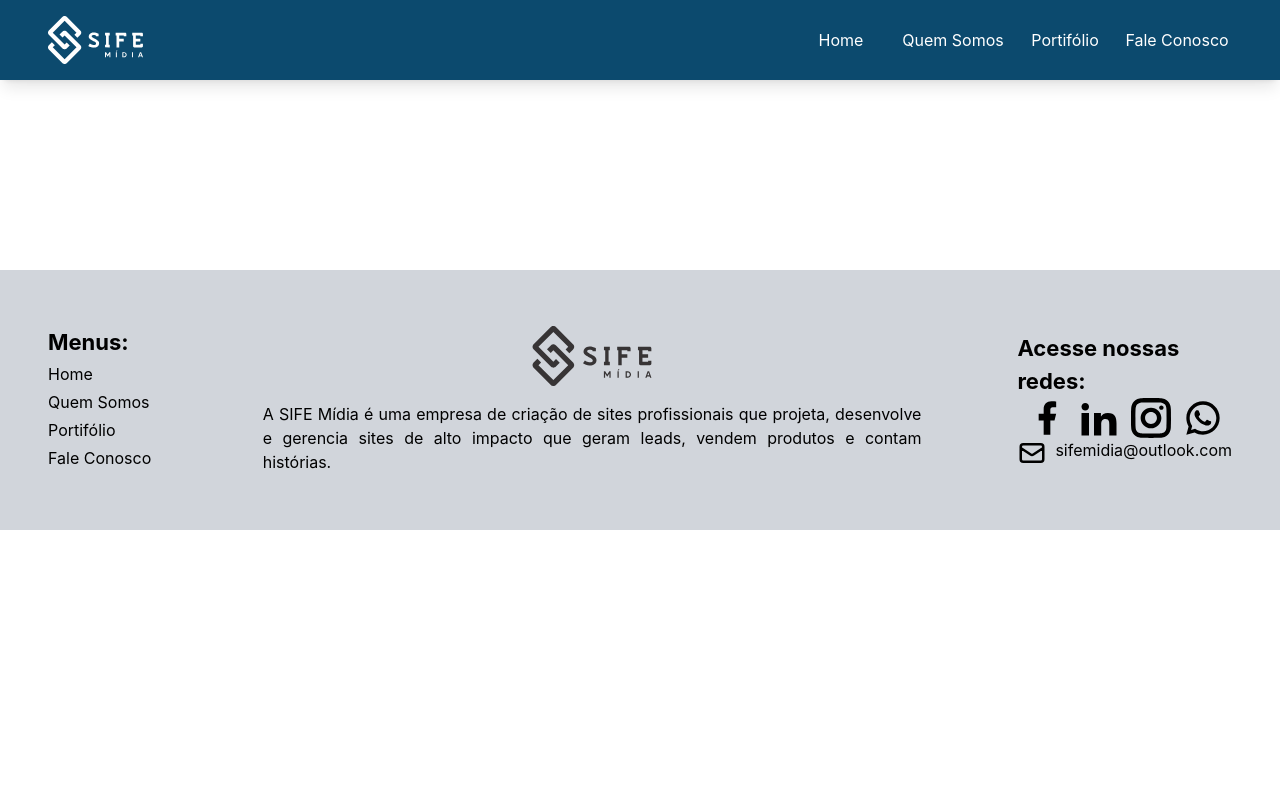
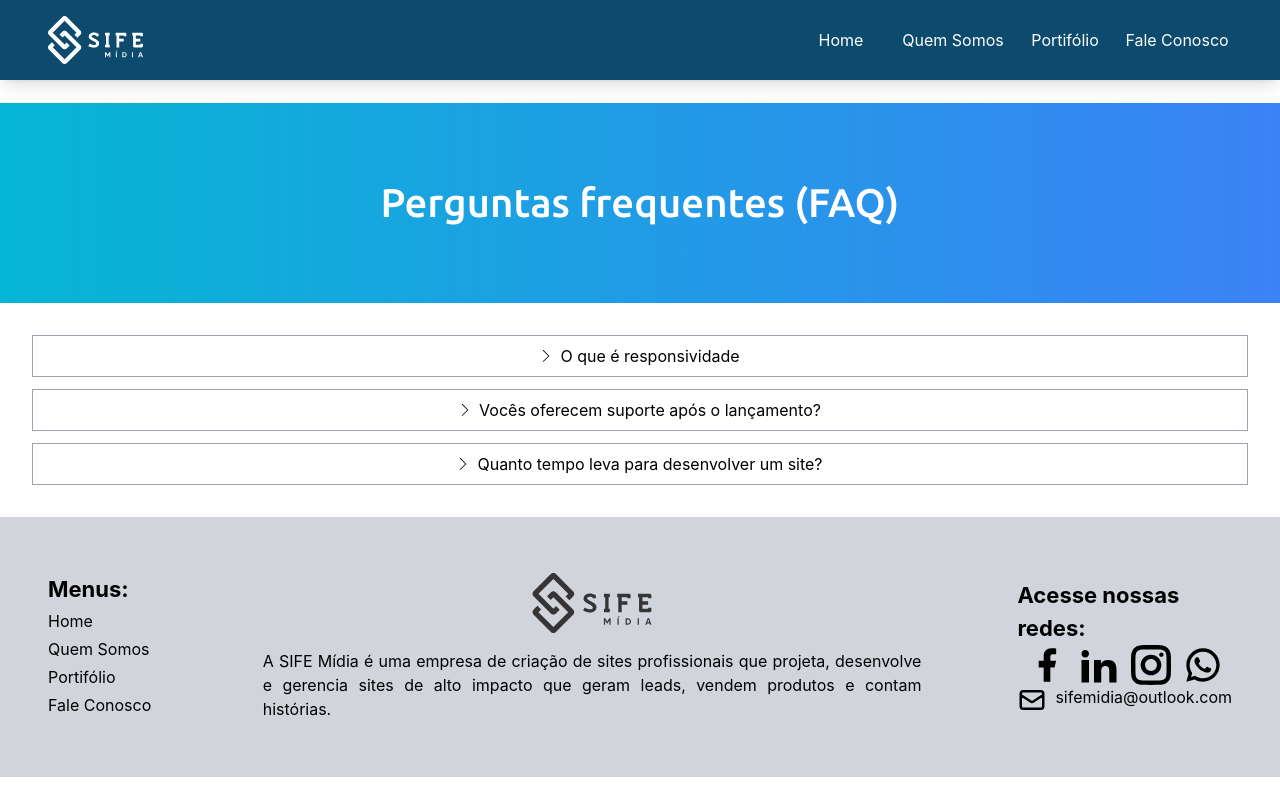
Before and after one commit to simoncarvalho10/sifemidia, a React (Vite) app: page /faq in a window 1280 px wide. Built offline with nearby package versions, Linux system fonts and the light colour scheme.

Commit message:
add page Faq

```diff
--- a/src/App.jsx
+++ b/src/App.jsx
@@ -7,6 +7,7 @@ import Home from './pages/home'
 import Contact from "./pages/contact";
 import Footer from './pages/footer'
 import About from './pages/about'
+import Faq from './pages/faq'
 
 function App() {
     return(
@@ -15,8 +16,9 @@ function App() {
                 <Head />
                     <Routes>
                         <Route path="/" element={<Home />} />
+                        <Route path="/about" element={<About />} />
                         <Route path="/contact" element={<Contact />} />
-                        <Route path="/about" element={<About />} />
+                        <Route path="/faq" element={<Faq />} />
                     </Routes>
                 <Footer />
             </Router>
--- /dev/null
+++ b/src/pages/faq.jsx
@@ -0,0 +1,73 @@
+import React, { useState } from "react";
+import { SlArrowRight, SlArrowDown } from "react-icons/sl";
+
+function faq() {
+    const [menus, setMenus] = useState({}); // Armazena o estado de cada submenu
+
+    const toggleSubmenu = (submenuId) => {
+        setMenus((prev) => ({
+            ...prev,
+            [submenuId]: !prev[submenuId], // Alterna o estado do submenu específico
+        }));
+    };
+
+    return (
+        <div className="flex flex-col items-center justify-center mt-[80px]">
+            <div class="w-full h-[200px] flex items-center justify-center text-white bg-gradient-to-r from-cyan-500 to-blue-500">
+                <h4 className="text-[40px] font-ubuntu mx-8">
+                    Perguntas frequentes (FAQ)
+                </h4>
+            </div>
+            <div className="w-full flex mx-8 flex-col items-center justify-center p-8 text-black">
+            <ul className="w-full flex flex-col items-center justify-center gap-3">
+                <li className="w-full flex flex-col bg-white border border-gray-400 hover:bg-gray-200">
+                    <button
+                    onClick={() => toggleSubmenu("submenu1")}
+                    className="flex items-center justify-center h-[40px] gap-2"
+                    >
+                        {!menus["submenu1"] ? <SlArrowRight size={12} /> : <SlArrowDown size={12} />}
+                        O que é responsividade
+                    </button>
+                    <ul id="submenu1" className="submenu border border-gray-300 bg-white p-6" style={{ display: menus["submenu1"] ? "block" : "none" }}>
+                        <li>
+                            <p> Responsividade é a capacidade de um site ou aplicativo de se adaptar automaticamente a diferentes tamanhos de tela e dispositivos, como computadores, tablets e smartphones, garantindo uma experiência de uso consistente e agradável. Um design responsivo ajusta elementos como layout, imagens, texto e menus para manter a funcionalidade e a estética, independentemente do dispositivo utilizado. </p>
+                        </li>
+                    </ul>
+                </li>
+                <li className="w-full flex flex-col bg-white border border-gray-400 hover:bg-gray-200">
+                    <button
+                    onClick={() => toggleSubmenu("submenu2")} // Corrigido para React
+                    className="flex items-center justify-center h-[40px] gap-2"
+                    >
+                        {!menus["submenu2"] ? <SlArrowRight size={12} /> : <SlArrowDown size={12} />}
+                        Vocês oferecem suporte após o lançamento?
+                    </button>
+                    <ul id="submenu2" className="w-full submenu border  border-gray-300 bg-white p-6" style={{ display: menus["submenu2"] ? "block" : "none" }}>
+                    <li>
+                        <p>Oferecemos suporte especializado para manutenção de sites, garantindo que sua plataforma esteja sempre atualizada, segura e funcionando de forma otimizada. Nosso serviço inclui correções de erros, atualizações de conteúdo, ajustes de design, implementação de novas funcionalidades e monitoramento contínuo para prevenir problemas. Trabalhamos com agilidade e eficiência para manter seu site moderno, responsivo e alinhado às suas necessidades, proporcionando uma experiência online confiável e de alta qualidade para seus usuários.</p>
+                    </li>
+                    </ul>
+                </li>
+                <li className="w-full flex flex-col bg-white border border-gray-400 hover:bg-gray-200">
+                    <button
+                    onClick={() => toggleSubmenu("submenu3")} // Corrigido para React
+                    className="flex items-center justify-center h-[40px] gap-2"
+                    >
+                        {!menus["submenu3"] ? <SlArrowRight size={12} /> : <SlArrowDown size={12} />}
+                        Quanto tempo leva para desenvolver um site?
+                    </button>
+                    <ul id="submenu3" className="w-full submenu border  border-gray-300 bg-white p-6" style={{ display: menus["submenu3"] ? "block" : "none" }}>
+                    <li>
+                        <p>O tempo para desenvolver um site depende de vários fatores, como complexidade, funcionalidades, e personalização. Sites simples levam de 1 a 3 semanas, intermediários de 4 a 8 semanas, e projetos complexos, como e-commerces, podem levar 3 a 6 meses ou mais. O número de páginas, recursos específicos (como login e pagamentos), responsividade, SEO, design personalizado, e a colaboração do cliente também influenciam. Além disso, testes e ajustes são essenciais para garantir qualidade, e o tamanho da equipe de desenvolvimento pode acelerar ou prolongar o prazo.</p>
+                    </li>
+                    </ul>
+                </li>
+                </ul>
+            </div>
+        </div>
+
+    )
+
+}
+
+export default faq
--- a/src/pages/head.jsx
+++ b/src/pages/head.jsx
@@ -7,7 +7,6 @@ import Script from '../Script/script.js'
 
 function head() {
     const { isMenuOpen, btnOpenMenu, btnCloseMenu } = Script();
-    console.log("isMenuOpen 1 = "+isMenuOpen)
     return(
                 <div>
                     <div id="head" className="shadow-lg px-8 md:px-12 py-4 h-[80px] bg-sky-900 w-full flex justify-between fixed z-10 top-0">
@@ -36,17 +35,10 @@ function head() {
                         <div id="spanMenu" className='w-full h-screen fixed z-10'>
                             <span className='bg-sky-900 w-[70%] h-[100%] mt-[80px] pr-8 text-right fixed right-0'>
                                 <div id="menu" className="flex flex-col text-white w-full h-[200px] gap-2">
-                                    <div className="bg-sky-800 hover:bg-sky-700 h-[50px] w-full flex items-center justify-end pr-4">
-                                        <Link to="/" onClick={btnCloseMenu} >Home</Link>
-                                    </div>
-                                    <div className="bg-sky-800 hover:bg-sky-700 h-[50px] w-full flex items-center justify-end pr-4">
-                                        <Link to="/about" onClick={btnCloseMenu} >Quem somos</Link>
-                                    </div>
-                                    <div className="bg-sky-800 hover:bg-sky-700  h-[50px] w-full flex items-center justify-end pr-4">Portifólio</div>
-                                    <div className="bg-sky-800 hover:bg-sky-700  h-[50px] w-full flex items-center justify-end pr-4">
-                                        <Link to="/contact" onClick={btnCloseMenu} >Fale conosco</Link>
-                                    </div>
-
+                                    <Link to="/" onClick={btnCloseMenu} className="bg-sky-800 hover:bg-sky-700 h-[50px] w-full flex items-center justify-end pr-4">Home</Link>
+                                    <Link to="/about" onClick={btnCloseMenu} className="bg-sky-800 hover:bg-sky-700 h-[50px] w-full flex items-center justify-end pr-4">Quem somos</Link>
+                                    <Link to="/faq" onClick={btnCloseMenu} className="bg-sky-800 hover:bg-sky-700 h-[50px] w-full flex items-center justify-end pr-4">Perguntas frequentes</Link>
+                                    <Link to="/contact" onClick={btnCloseMenu} className="bg-sky-800 hover:bg-sky-700  h-[50px] w-full flex items-center justify-end pr-4">Fale conosco</Link>
                                 </div>
                             </span>
                         </div>
--- a/src/styles/index.css
+++ b/src/styles/index.css
@@ -36,7 +36,7 @@ h1 {
 }
 
 button {
-  border-radius: 8px;
+  /*border-radius: 8px;*/
   border: 1px solid transparent;
   padding: 0.6em 1.2em;
   font-size: 1em;
@@ -49,10 +49,10 @@ button {
 /*button:hover {
   border-color: #646cff;
 }*/
-button:focus,
+/*button:focus,
 button:focus-visible {
   outline: 4px auto -webkit-focus-ring-color;
-}
+}*/
 
 @media (prefers-color-scheme: light) {
   :root {
```
